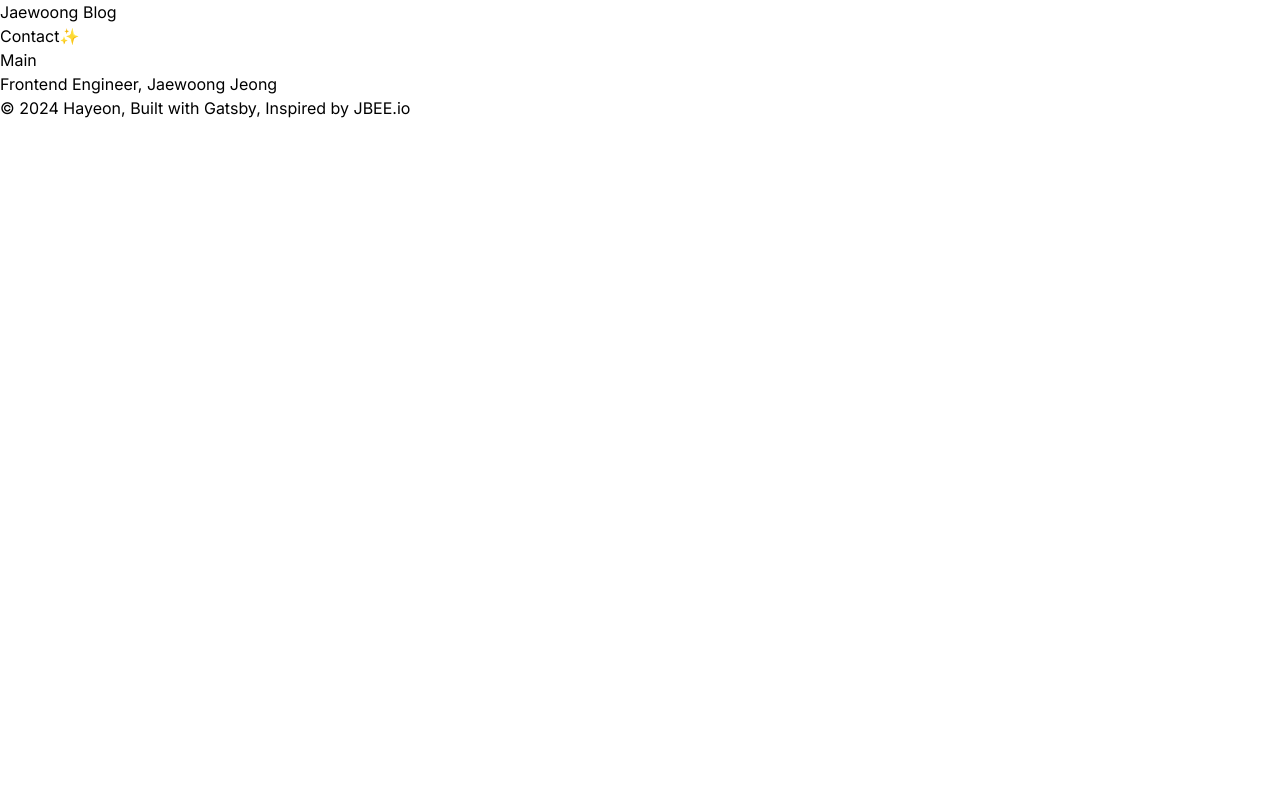
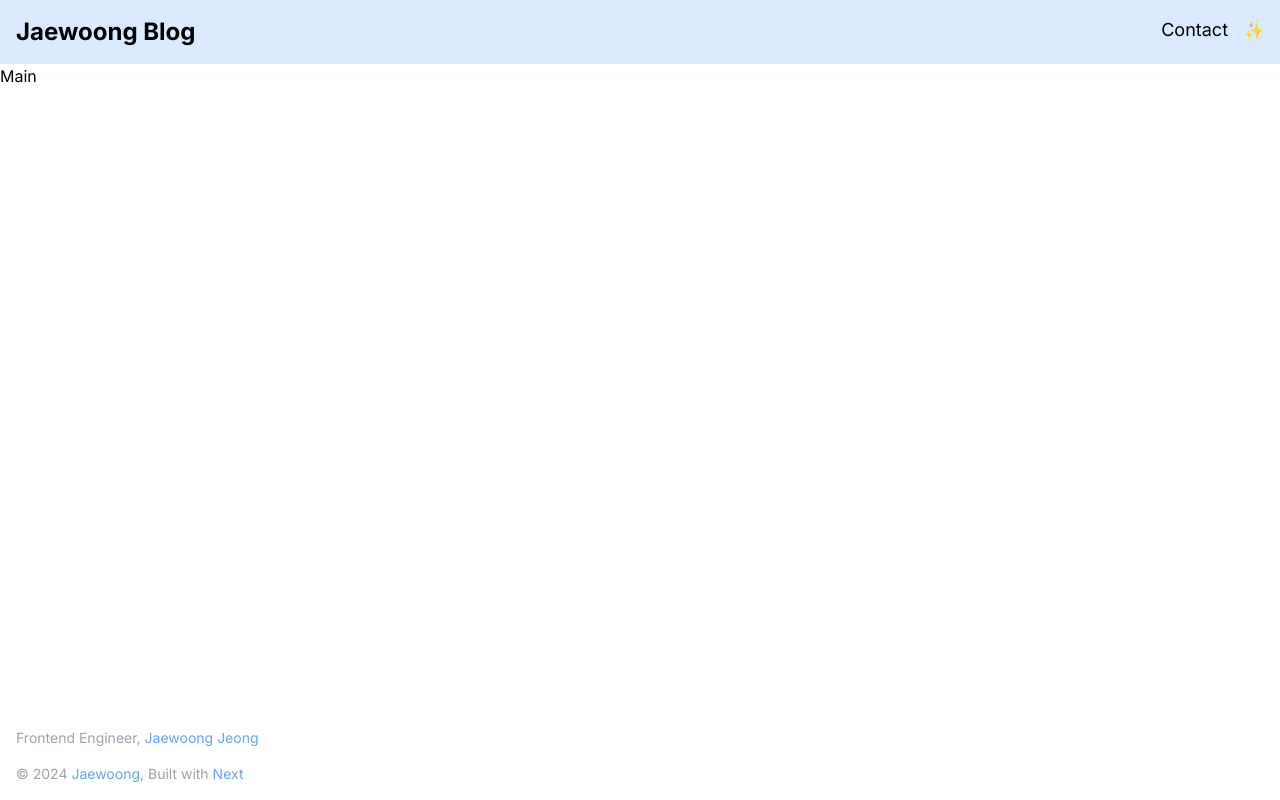
Before and after one commit to dixk3458/dev-blog, a Next.js app: page / in a window 1280 px wide. Built offline with nearby package versions, Linux system fonts and the light colour scheme.

Commit message:
페이지 레이아웃 스타일링

```diff
--- a/src/app/globals.css
+++ b/src/app/globals.css
@@ -1,3 +1,12 @@
 @tailwind base;
 @tailwind components;
 @tailwind utilities;
+
+html {
+  height: 100vh;
+  overflow-y: auto;
+}
+
+body {
+  height: 100vh;
+}
--- a/src/app/layout.tsx
+++ b/src/app/layout.tsx
@@ -18,10 +18,14 @@ export default function RootLayout({
 }>) {
   return (
     <html className={inter.className} lang="en">
-      <body>
-        <Header />
-        <main>{children}</main>
-        <Footer />
+      <body className="flex flex-col w-full ">
+        <div className="bg-blue-100 w-full ">
+          <Header />
+        </div>
+        <main className="grow w-full max-w-screen-2xl mx-auto">{children}</main>
+        <div className="w-full max-w-screen-2xl mx-auto">
+          <Footer />
+        </div>
       </body>
     </html>
   );
--- a/src/components/Footer.tsx
+++ b/src/components/Footer.tsx
@@ -1,8 +1,13 @@
 export default function Footer() {
   return (
-    <footer>
-      <p>Frontend Engineer, Jaewoong Jeong</p>
-      <p>© 2024 Hayeon, Built with Gatsby, Inspired by JBEE.io</p>
+    <footer className="mt-4 p-4 text-sm text-gray-400 ">
+      <p>
+        Frontend Engineer, <span className="text-blue-400">Jaewoong Jeong</span>
+      </p>
+      <p className="mt-4">
+        © 2024 <span className="text-blue-400">Jaewoong</span>, Built with{' '}
+        <span className="text-blue-400">Next</span>
+      </p>
     </footer>
   );
 }
--- a/src/components/Header.tsx
+++ b/src/components/Header.tsx
@@ -2,13 +2,17 @@ import Link from 'next/link';
 
 export default function Header() {
   return (
-    <header>
+    <header className="w-full max-w-screen-2xl flex justify-between mx-auto p-4 ">
       <Link href="/">
-        <h1>Jaewoong Blog</h1>
+        <h1 className="font-bold text-md md:text-lg lg:text-2xl">
+          Jaewoong Blog
+        </h1>
       </Link>
       <div>
-        <Link href="/contact">Contact</Link>
-        <button>✨</button>
+        <Link href="/contact" className="text-sm md:text-md lg:text-lg">
+          Contact
+        </Link>
+        <button className="ml-4">✨</button>
       </div>
     </header>
   );
```
